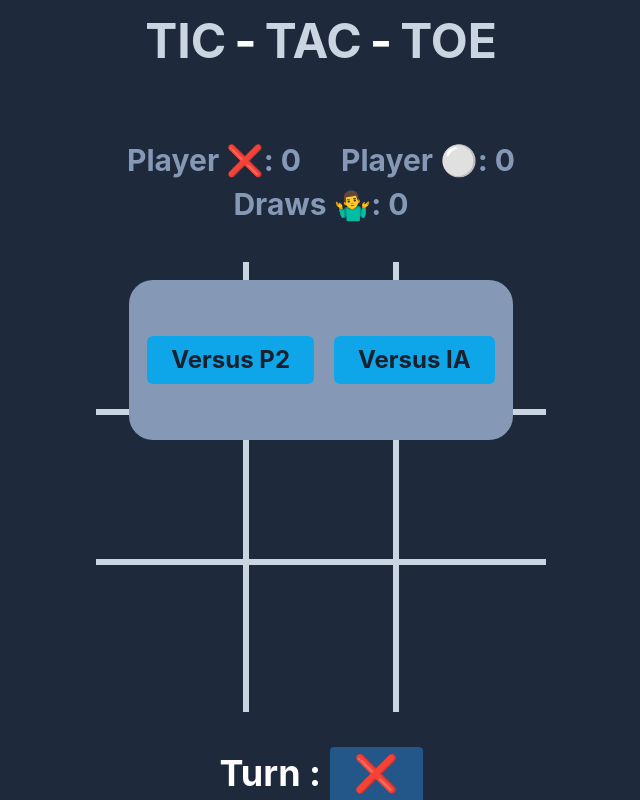
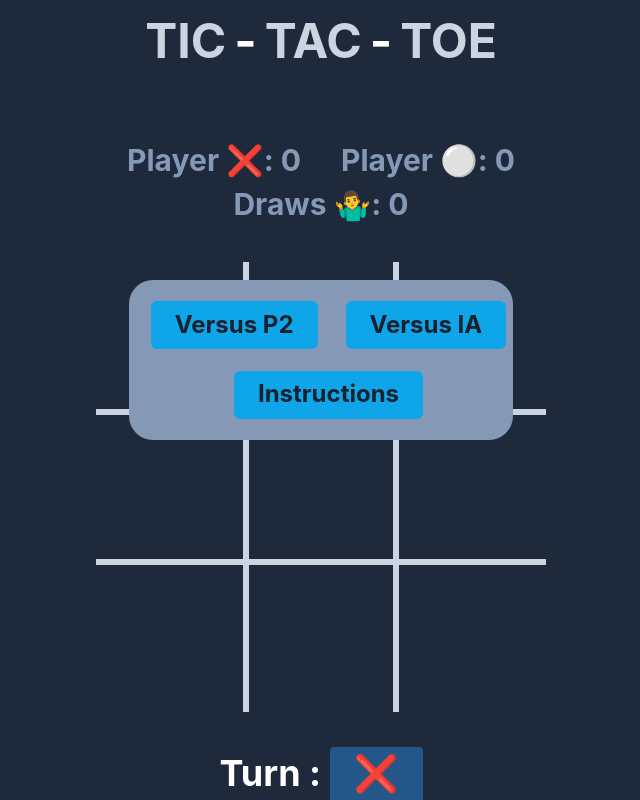
Before and after one commit to Luvwen/Tic-tac-toe, a React (Vite) app: page / in a window 1280 px wide. Shown: the whole page, without its empty margins (319-959 px from the left). Built offline with nearby package versions, Linux system fonts and the light colour scheme.

Commit message:
Add instructions to the game

```diff
--- a/src/components/SelectOponentModal.jsx
+++ b/src/components/SelectOponentModal.jsx
@@ -1,26 +1,51 @@
-import { Box, Button, Stack } from '@chakra-ui/react';
-import React from 'react';
+import { Box, Button, ListItem, Stack, UnorderedList } from '@chakra-ui/react';
+import React, { useState } from 'react';
 import { PLAYER_OR_IA } from '../constants/constants';
 
 export const SelectOponentModal = ({
     setOpenSelectPlayerModal,
     setPlayerOrIa,
 }) => {
+    const [openInstructionsModal, setOpenInstructionsModal] = useState(false);
     return (
         <Box
             alignItems="center"
             bg="primary"
             borderRadius="24px"
             display="flex"
-            flexDirection={['column', 'row']}
-            height={['25vh', '20vh']}
-            justifyContent={['space-evenly', 'center']}
+            flexDirection={['column', 'column']}
+            height={openInstructionsModal ? ['80vh', '30vh'] : ['25vh', '20vh']}
+            justifyContent={['space-evenly', 'space-evenly']}
+            pl="15px"
             position="absolute"
-            top={['35%']}
-            width={['80vw', '30vw']}
+            top={openInstructionsModal ? ['12%', '35%'] : ['35%']}
+            width={openInstructionsModal ? ['90vw', '55vw'] : ['80vw', '30vw']}
             zIndex="15"
         >
-            <Stack direction={['column', 'row', 'row']} spacing="5">
+            {openInstructionsModal && (
+                <Stack>
+                    <UnorderedList pr="15px" spacing="2">
+                        <ListItem fontSize="xl" fontWeight="bold">
+                            Players must take turns, making only 1 mark with
+                            each turn.
+                        </ListItem>
+                        <ListItem fontSize="xl" fontWeight="bold">
+                            Marks can only be placed in empty squares, and once
+                            it is placed, it is permanent.
+                        </ListItem>
+                        <ListItem fontSize="xl" fontWeight="bold">
+                            The winner is the first player to get 3 of their
+                            marks in a straight line (the line can be positioned
+                            diagonally, vertically, or horizontally).
+                        </ListItem>
+                        <ListItem fontSize="xl" fontWeight="bold">
+                            If neither player has a straight line of 3 marks, it
+                            is considered a tie.
+                        </ListItem>
+                    </UnorderedList>
+                </Stack>
+            )}
+            <Stack direction={['row']} spacing="7">
                 <Button
                     _hover={{
                         bg: 'hover',
@@ -53,6 +78,24 @@ export const SelectOponentModal = ({
                     Versus IA
                 </Button>
             </Stack>
+            {!openInstructionsModal && (
+                <Button
+                    _hover={{
+                        bg: 'hover',
+                    }}
+                    bg="#0EA5E9"
+                    fontSize={['xl', '2xl']}
+                    fontWeight="bold"
+                    onClick={() => {
+                        setOpenInstructionsModal(true);
+                    }}
+                    p={['10px', '6px 24px']}
+                    size="lg"
+                    variant="ghost"
+                >
+                    Instructions
+                </Button>
+            )}
         </Box>
     );
 };
```
